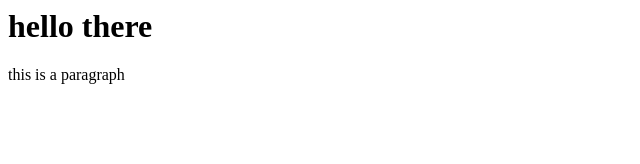
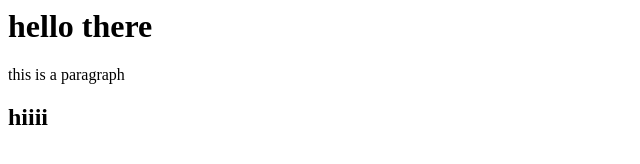
Before and after one commit to yaniv-cohen/github-for-PR, a plain HTML site: page index.html in a window 1280 px wide. Shown: the full height of the page, 0-640 px from the left. Drawn offline with Linux system fonts and the light colour scheme.

```diff
--- a/index.html
+++ b/index.html
@@ -1,2 +1,4 @@
-<html><h1>hello there</h1></html>
+<html><h1>hello there</h1>
 <p>this is a paragraph</p>
+<h2>hiiii</h2>
+</html>
```
